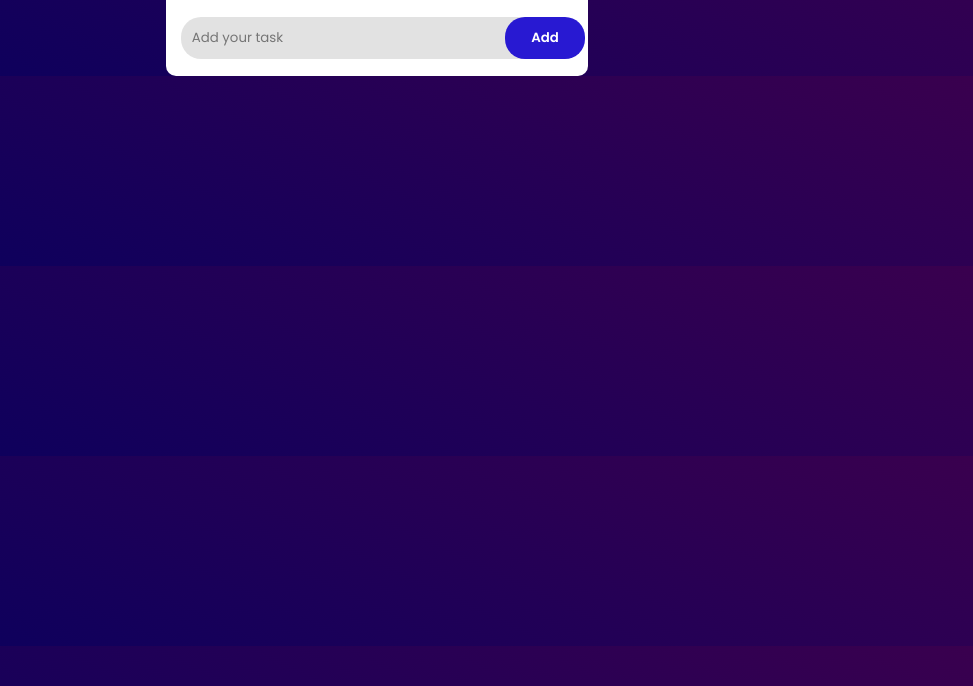
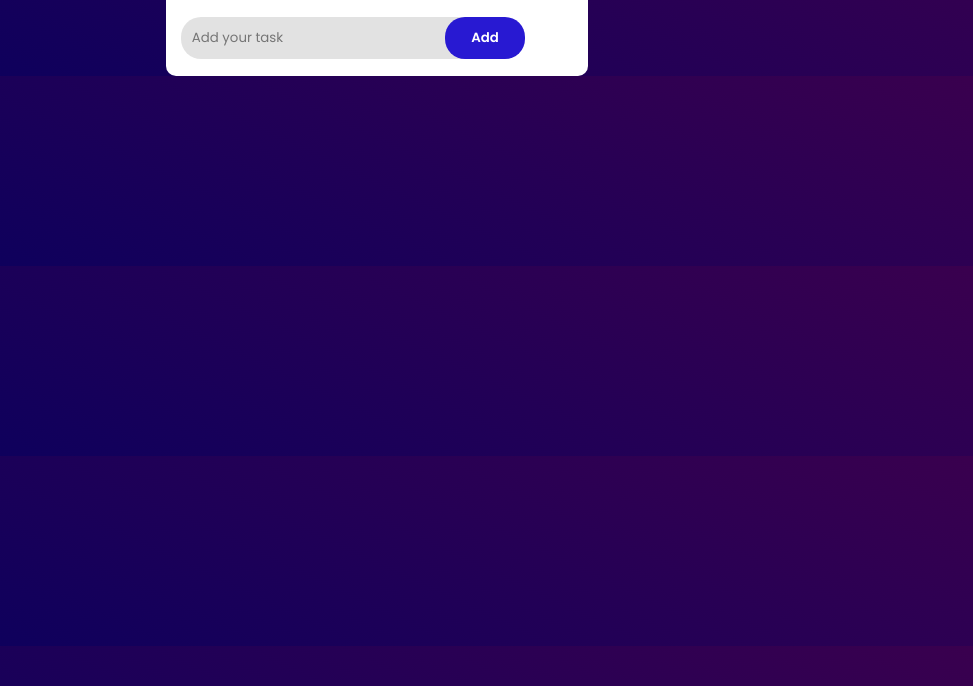
Before and after one commit to riya-rjha/JS-Projects, a plain HTML site: page ToDo List/index.html in a window 1280 px wide. Shown: the part 114-800 px from the top of the page, without its empty margins (263-1236 px from the left). Drawn offline with Linux system fonts and the light colour scheme.

Commit message:
Update style.css

```diff
--- a/ToDo List/style.css
+++ b/ToDo List/style.css
@@ -53,7 +53,7 @@ body {
     outline: 0;
     padding: 11px;
     border-radius: 20px;
-    width: 100%;
+    width: 84%;
 }
 
 #search-bar button {
@@ -67,7 +67,7 @@ body {
     font-weight: 900;
     position: absolute;
     cursor: pointer;
-    right: 432px;
+    right: 492px;
 
 }
 
```
